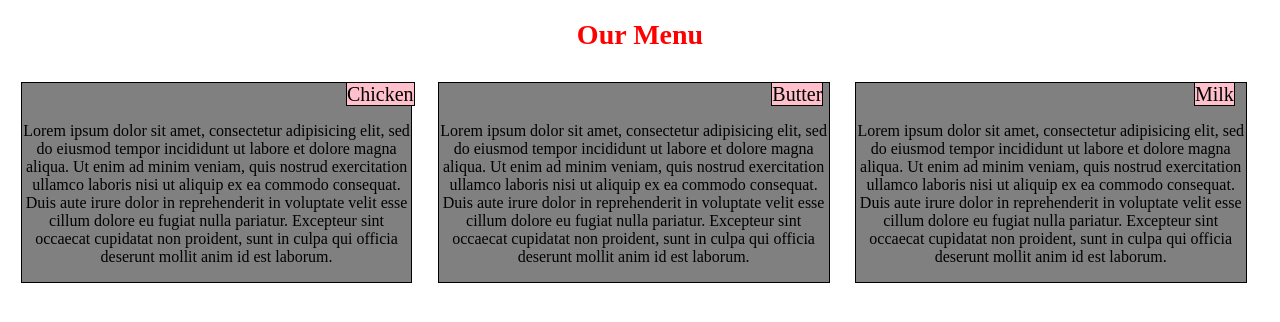
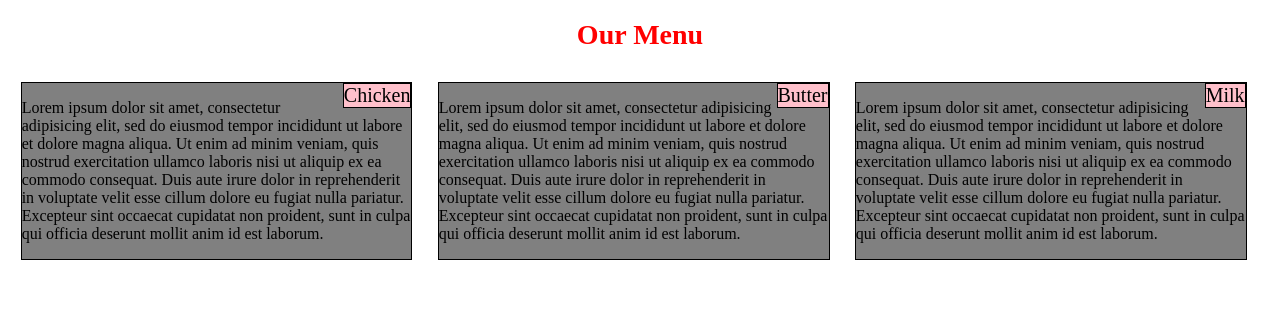
Before and after one commit to AkshayDube/coursera, a plain HTML site: page module2-solution/index.html in a window 1280 px wide. Drawn offline with Linux system fonts and the light colour scheme.

Commit message:
section title fixed to apper on the top right

```diff
--- a/module2-solution/css/solution.css
+++ b/module2-solution/css/solution.css
@@ -8,19 +8,19 @@ section
 {
 	box-sizing: border-box;
 	float: left;
-	text-align: center;
+	text-align: justifyr;
+	text-decoration: justify;
 	border: 1px solid black;
 	margin: 1%;
 	background-color: grey;
 }
 span{
-	position: relative;
-	top:0%;
-	right:-42%;
+	/*position: relative;*/
+	clear: both;
+	float: right;
 	background-color: pink;
 	border: 1px solid black;
 	font-size: 1.25em;
-
 }
 p
 {
```
